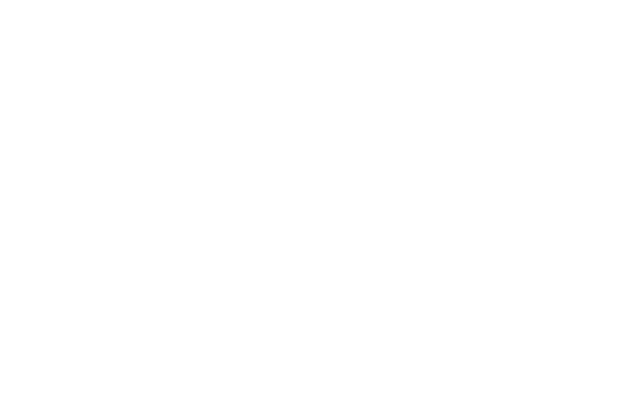
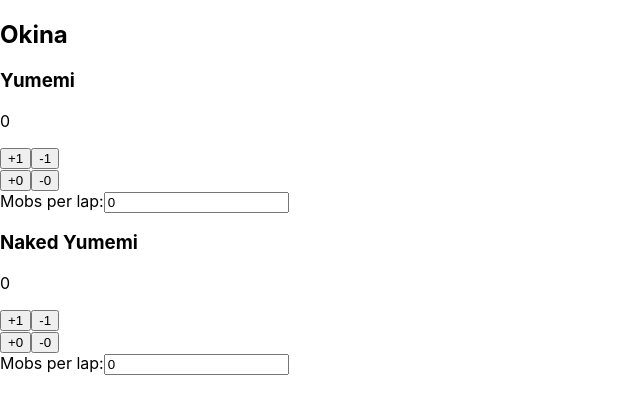
Before and after one commit to MattKeane/ffxiv-kcs-counter-front, a React (Create React App) app: page /okina in a window 1280 px wide. Before the commit this address had no page. Shown: the top 414 px of the page, without its empty margins (0-640 px from the left). Built offline with nearby package versions, Linux system fonts and the light colour scheme.

Commit message:
adds okina page

```diff
--- a/src/App.js
+++ b/src/App.js
@@ -5,6 +5,7 @@
 import Ruminator from './pages/Ruminator';
 import Ixtab from './pages/Ixtab';
 import Udumbara from './pages/Udumbara';
+import Okina from './pages/Okina';
 
 import './App.css';
 
@@ -17,6 +18,7 @@
         <Route path="/ruminator" element={<Ruminator />} />
         <Route path="/ixtab" element={<Ixtab />} />
         <Route path="/udumbara" element={<Udumbara />} />
+        <Route path="/okina" element={<Okina />} />
       </Routes>
     </>
   );
--- /dev/null
+++ b/src/pages/Okina/index.js
@@ -0,0 +1,16 @@
+import SpawnAttempt from '../../components/SpawnAttempt';
+
+export default function Okina() {
+    const mobs = [
+        {
+            name: 'Yumemi',
+            defaultLap: 0,
+        },
+        {
+            name: 'Naked Yumemi',
+            defaultLap: 0,
+        },
+    ];
+
+    return <SpawnAttempt mobs={ mobs } name="Okina" />;
+}
```
